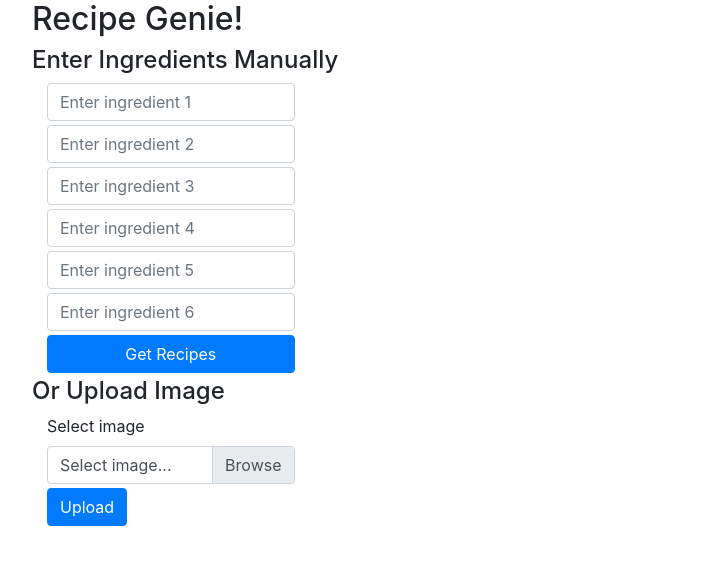
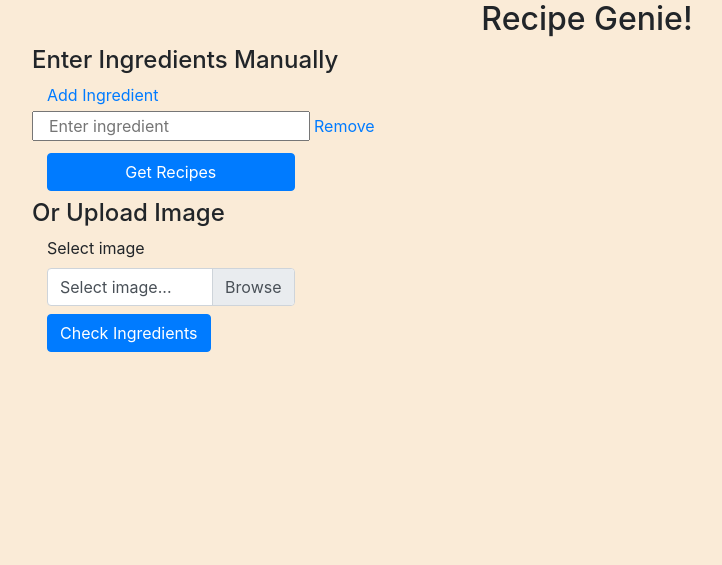
Before and after one commit to kiranklc/RecipeGenie, a Flask app: page / in a window 1280 px wide. Shown: the top 565 px of the page, without its empty margins (53-775 px from the left). Run offline with Flask 2, Linux system fonts and the light colour scheme; some libraries are stand-ins or nearby versions.

Commit message:
Add add/remove fields functionality

```diff
--- a/app.py
+++ b/app.py
@@ -1,8 +1,23 @@
-from flask import Flask, flash, render_template, request, redirect, url_for
+from flask import Flask, render_template, request, flash,redirect, url_for
 from config import config
 from models import RecipeModel
-import base64
 from clarifai.rest import ClarifaiApp
+from flask_wtf import FlaskForm
+from wtforms import Form, FieldList, FormField, StringField
+from wtforms.validators import Length
+
+
+class IngForm(Form):
+    ingredient = StringField('Ingredient', validators=[Length(max=30, message="Length of text exceeds 30 characters")],
+                             render_kw={"placeholder": "Enter ingredient", "class":"col-sm-3 my-1"})
+
+
+class MainForm(FlaskForm):
+    ingredients = FieldList(
+        FormField(IngForm),
+        min_entries=1,
+        max_entries=100
+    )
 
 
 app = Flask(__name__)
@@ -15,30 +30,29 @@ model = image_app.models.get(model_id="bd367be194cf45149e75f01d59f77ba7")
 
 @app.route('/', methods=['GET', 'POST'])
 def index():
+    form = MainForm()
     if request.method == 'POST':
         ingredients = []
-        if request.form['ing1']:
-            ingredients.append(request.form['ing1'])
-        if request.form['ing2']:
-            ingredients.append(request.form['ing2'])
-        if request.form['ing3']:
-            ingredients.append(request.form['ing3'])
-        if request.form['ing4']:
-            ingredients.append(request.form['ing4'])
-        if request.form['ing5']:
-            ingredients.append(request.form['ing5'])
-        if request.form['ing6']:
-            ingredients.append(request.form['ing6'])
+        if form.validate_on_submit():
+            print(form.ingredients.data)
+            for ing in form.ingredients.data:
+                if ing['ingredient'] and ing['ingredient'] != '':
+                    ingredients.append(ing['ingredient'])
         print(ingredients)
+        if not ingredients:
+            flash('Enter atleast one ingredient')
+            return redirect(url_for('index'))
         recipes = RecipeModel().get_recipes(ingredients)
+        if not recipes:
+            flash('No matching recipes exist')
+            return render_template('recipes.html')
         return render_template('recipes.html', recipes=recipes)
-    return render_template('index.html')
+    return render_template('index.html', form=form)
 
 
 @app.route('/upload-image', methods=['GET', 'POST'])
 def upload_image():
     if request.method == "POST":
-        tags = []
         if request.files:
             image = request.files["image"].read()
             print(image, type(image))
@@ -46,8 +60,18 @@ def upload_image():
             print(response)
             ingredients = [x['name'] for x in response['outputs'][0]['data']['concepts']]
             print(ingredients)
-            recipes = RecipeModel().get_recipes(ingredients)
-            return render_template('recipes.html', recipes=recipes)
+            form = MainForm()
+            for ing in ingredients:
+                print(ing)
+                if ing:
+                    ing_form = IngForm()
+                    ing_form.ingredient  = ing
+                #print(ing_form.ingredient.data)
+                    form.ingredients.append_entry(ing_form)
+                print(form.ingredients.data)
+            #recipes = RecipeModel().get_recipes(ingredients)
+            #return render_template('recipes.html', recipes=recipes)
+            return render_template('index.html',form=form)
     return render_template('index.html')
 
 
--- a/static/main.css
+++ b/static/css/main.css
@@ -1,3 +1,6 @@
 body {
     background: antiquewhite;
 }
+.is-hidden{
+    display:none;
+}
--- /dev/null
+++ b/static/js/script.js
@@ -0,0 +1,91 @@
+ function adjustIndices(removedIndex) {
+                var $forms = $('.subform');
+
+                $forms.each(function(i) {
+                    var $form = $(this);
+                    var index = parseInt($form.data('index'));
+                    var newIndex = index - 1;
+
+                    if (index < removedIndex) {
+                        // Skip
+                        return true;
+                    }
+
+                    // Change ID in form itself
+                    $form.attr('id', $form.attr('id').replace(index, newIndex));
+                    $form.data('index', newIndex);
+
+                    // Change IDs in form inputs
+                    $form.find('input').each(function(j) {
+                        var $item = $(this);
+                        $item.attr('id', $item.attr('id').replace(index, newIndex));
+                        $item.attr('name', $item.attr('name').replace(index, newIndex));
+                    });
+                });
+            }
+
+            /**
+             * Remove a form.
+             */
+            function removeForm() {
+                var $removedForm = $(this).closest('.subform');
+                var removedIndex = parseInt($removedForm.data('index'));
+
+                $removedForm.remove();
+
+                // Update indices
+                adjustIndices(removedIndex);
+            }
+
+            /**
+             * Add a new form.
+             */
+            function addForm() {
+                var $templateForm = $('#ing-_-form');
+
+                if (!$templateForm) {
+                    console.log('[ERROR] Cannot find template');
+                    return;
+                }
+
+                // Get Last index
+                var $lastForm = $('.subform').last();
+
+                var newIndex = 0;
+
+                if ($lastForm.length > 0) {
+                    newIndex = parseInt($lastForm.data('index')) + 1;
+                }
+
+                // Maximum of 20 subforms
+                if (newIndex > 20) {
+                    console.log('[WARNING] Reached maximum number of elements');
+                    return;
+                }
+
+                // Add elements
+                var $newForm = $templateForm.clone();
+
+                $newForm.attr('id', $newForm.attr('id').replace('_', newIndex));
+                $newForm.data('index', newIndex);
+
+                $newForm.find('input').each(function(idx) {
+                    var $item = $(this);
+
+                    $item.attr('id', $item.attr('id').replace('_', newIndex));
+                    $item.attr('name', $item.attr('name').replace('_', newIndex));
+                });
+
+                // Append
+                $('#subforms-container').append($newForm);
+                $newForm.addClass('subform');
+                $newForm.removeClass('is-hidden');
+
+                $newForm.find('.remove').click(removeForm);
+            }
+
+
+            $(document).ready(function() {
+                $('#add').click(addForm);
+                $('.remove').click(removeForm);
+            });
--- a/templates/base.html
+++ b/templates/base.html
@@ -9,6 +9,7 @@
     <script src="https://code.jquery.com/jquery-3.3.1.slim.min.js" integrity="sha384-q8i/X+965DzO0rT7abK41JStQIAqVgRVzpbzo5smXKp4YfRvH+8abtTE1Pi6jizo" crossorigin="anonymous"></script>
     <script src="https://cdnjs.cloudflare.com/ajax/libs/popper.js/1.14.7/umd/popper.min.js" integrity="sha384-UO2eT0CpHqdSJQ6hJty5KVphtPhzWj9WO1clHTMGa3JDZwrnQq4sF86dIHNDz0W1" crossorigin="anonymous"></script>
     <script src="https://stackpath.bootstrapcdn.com/bootstrap/4.3.1/js/bootstrap.min.js" integrity="sha384-JjSmVgyd0p3pXB1rRibZUAYoIIy6OrQ6VrjIEaFf/nJGzIxFDsf4x0xIM+B07jRM" crossorigin="anonymous"></script>
+    <script type="text/javascript" src="{{ url_for('static', filename='js/script.js') }}"></script>
     <title>RecipeGenie</title>
 </head>
 <body>
--- a/templates/index.html
+++ b/templates/index.html
@@ -3,10 +3,10 @@
 {% block content %}
 
 <div class="container">
-    <h2 class="h2">Recipe Genie!</h2>
+    <h2 class="h2 text-center">Recipe Genie!</h2>
     {% with messages = get_flashed_messages() %}
         {% if messages %}
-            <ul class="text-danger">
+            <ul class="text-danger text-center">
             {% for message in messages %}
                 <li>{{ message }}</li>
             {% endfor %}
@@ -14,46 +14,48 @@
         {% endif %}
     {% endwith %}
     <h4 class="text-capitalize">Enter ingredients manually </h4>
-<form action="{{ url_for('index') }}" method="POST">
-    <div class="col-sm-3 my-1">
-            <label for="ing1" class="sr-only">Ingredient 1:</label>
-            <input type="text" class="form-control" name="ing1" id="ing1" placeholder="Enter ingredient 1">
-    </div>
-    <div class="col-sm-3 my-1">
-            <label for="ing2" class="sr-only">Ingredient 2:</label>
-            <input type="text" class="form-control" name="ing2" id="ing2" placeholder="Enter ingredient 2">
-    </div>
-    <div class="col-sm-3 my-1">
-            <label for="ing3" class="sr-only">Ingredient 3:</label>
-            <input type="text" class="form-control" name="ing3" id="ing3" placeholder="Enter ingredient 3">
-    </div>
-    <div class="col-sm-3 my-1">
-            <label for="ing4" class="sr-only">Ingredient 4:</label>
-            <input type="text" class="form-control" name="ing4" id="ing4" placeholder="Enter ingredient 4">
-    </div>
-    <div class="col-sm-3 my-1">
-            <label for="ing5" class="sr-only">Ingredient 5:</label>
-            <input type="text" class="form-control" name="ing5" id="ing5" placeholder="Enter ingredient 5">
-    </div>
-    <div class="col-sm-3 my-1">
-            <label for="ing6" class="sr-only">Ingredient 6:</label>
-            <input type="text" class="form-control" name="ing6" id="ing6" placeholder="Enter ingredient 6">
-    </div>
-    <div class="col-sm-3 my-1">
+     <a class="col-sm-3" id="add" href="#">Add Ingredient</a>
+        {# Show all subforms #}
+        <form id="ing-form" action="{{ url_for('index') }}" method="POST" role="form">
+            {{ form.hidden_tag() }}
+
+            <div id="subforms-container">
+                {% for subform in form.ingredients %}
+                    <div id="ing-{{ loop.index0 }}-form" class="subform" data-index="{{ loop.index0 }}">
+                        {{ subform.ingredient }}
+
+                        <a class="remove" href="#">Remove</a>
+                    </div>
+                {% endfor %}
+            </div>
+            <div class="col-sm-3 my-2">
             <button type="submit" class="btn btn-primary btn-block">Get Recipes</button>
-    </div>
-  </form>
+            </div>
+        </form>
+
+        {% if form.errors %}
+            {{ form.errors }}
+        {% endif %}
+
+        {# Form template #}
+        <div id="ing-_-form" class="is-hidden" data-index="_">
+            <label for="ingredients-_-ingredient" class="sr-only">Ingredient</label>
+            <input id="ingredients-_-ingredient" name="ingredients-_-ingredient" class="col-sm-3 my-1" type="text" value="" placeholder="Enter ingredient">
+
+            <a class="remove" href="#">Remove</a>
+        </div>
+
     <h4 class="text-captalize">Or Upload Image</h4>
     <form action="{{ url_for('upload_image') }}" method="POST" enctype="multipart/form-data">
-        <div class="col-sm-3 my-1">
+        <div class="col-sm-3 col-md-offset-3 my-1">
           <label>Select image</label>
           <div class="custom-file">
             <input type="file" class="custom-file-input" name="image" id="image">
             <label class="custom-file-label" for="image">Select image...</label>
           </div>
         </div>
-        <div class="col-sm-3 my-1">
-            <button type="submit" class="btn btn-primary">Upload</button>
+        <div class="col-sm-3 col-md-offset-3 my-2">
+            <button type="submit" class="btn btn-primary">Check Ingredients</button>
         </div>
       </form>
 </div>
```
Also changed, not shown: templates/recipes.html (+7 -1 lines).
